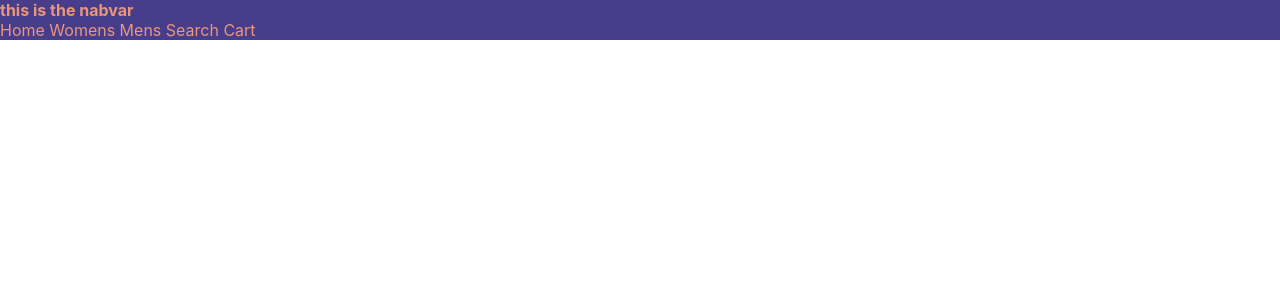
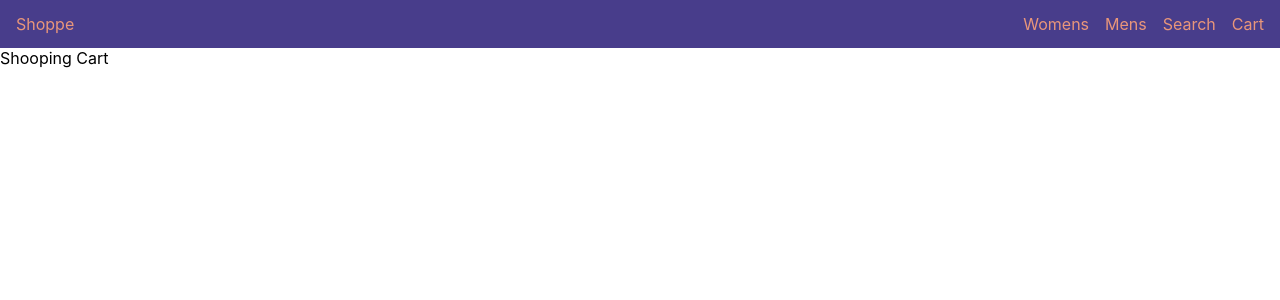
Before and after one commit to pinepplu/shoppe, a React (Create React App) app in the folder shoppe/: page /cart in a window 1280 px wide. Shown: the top 300 px of the page. Built offline with nearby package versions, Linux system fonts and the light colour scheme.

Commit message:
modified navbar

```diff
--- a/shoppe/src/App.js
+++ b/shoppe/src/App.js
@@ -1,10 +1,23 @@
 import './App.css';
 import Navbar from './components/navbar/Navbar';
-import { BrowserRouter as Router, Routes, Route } from 'react-router-dom';
+import { Routes, Route } from 'react-router-dom';
+import Home from './pages/Home'
+import Cart from './pages/Cart'
+import Womens from './pages/Womens'
+import Search from './pages/Search'
+import Mens from './pages/Mens'
 
 function App() {
   return (
-    <Navbar />
+    <><Navbar /><div className='routes'>
+      <Routes>
+        <Route path='/' element={<Home />} />
+        <Route path='/cart' element={<Cart />} />
+        <Route path='/womens' element={<Womens />} />
+        <Route path='/search' element={<Search />} />
+        <Route path='/mens' element={<Mens />} />
+      </Routes>
+    </div></>
   );
 }
 
--- a/shoppe/src/components/navbar/Navbar.css
+++ b/shoppe/src/components/navbar/Navbar.css
@@ -1,4 +1,26 @@
 .navbar-container {
     color: darksalmon;
     background-color: darkslateblue;
+    display: flex;
+    justify-content: space-between;
+    align-items: center;
+    padding: 0 1rem;
+    height: 3rem;
 }
+
+ul {
+    padding: 0;
+    margin: 0;
+    list-style: none;
+    display: flex;
+    gap: 1rem;
+}
+
+a {
+    color: inherit;
+    text-decoration: none;
+}
+
+li:hover {
+    background-color: lavender;
+}
--- a/shoppe/src/components/navbar/Navbar.js
+++ b/shoppe/src/components/navbar/Navbar.js
@@ -1,17 +1,19 @@
 import React from 'react'
 import './Navbar.css'
-//import { Link } from 'react-router-dom'
+import { Link } from 'react-router-dom'
 
 function Navbar() {
   return (
-    <nav className='navbar'>
-        <div className='navbar-container'>
-          <b>this is the nabvar</b>
-          <br></br>
-          Home Womens Mens Search Cart
-        </div>
-    </nav>
-  )
+    <div className='navbar-container'>
+      <Link to='/'>Shoppe</Link>
+      <ul>
+        <li><Link to='/womens'>Womens</Link></li>
+        <li><Link to='/mens'>Mens</Link></li>
+        <li><Link to='/search'>Search</Link></li>
+        <li><Link to='/cart'>Cart</Link></li>
+      </ul>
+    </div>
+  );
 }
 
 export default Navbar
--- a/shoppe/src/index.js
+++ b/shoppe/src/index.js
@@ -2,10 +2,13 @@ import React from 'react';
 import ReactDOM from 'react-dom/client';
 import './index.css';
 import App from './App';
+import { BrowserRouter } from 'react-router-dom';
 
 const root = ReactDOM.createRoot(document.getElementById('root'));
 root.render(
   <React.StrictMode>
-    <App />
+    <BrowserRouter>
+      <App />
+    </BrowserRouter>
   </React.StrictMode>
 );
--- /dev/null
+++ b/shoppe/src/pages/Cart.js
@@ -0,0 +1,9 @@
+import React from 'react'
+
+const Cart = () => {
+  return (
+    <div>Shooping Cart</div>
+  )
+}
+
+export default Cart
--- /dev/null
+++ b/shoppe/src/pages/Home.js
@@ -0,0 +1,9 @@
+import React from 'react'
+
+const Home = () => {
+  return (
+    <div>Home</div>
+  )
+}
+
+export default Home
--- /dev/null
+++ b/shoppe/src/pages/Mens.js
@@ -0,0 +1,9 @@
+import React from 'react'
+
+const Mens = () => {
+  return (
+    <div>Mens</div>
+  )
+}
+
+export default Mens
--- /dev/null
+++ b/shoppe/src/pages/Search.js
@@ -0,0 +1,9 @@
+import React from 'react'
+
+const Search = () => {
+  return (
+    <div>Search</div>
+  )
+}
+
+export default Search
--- /dev/null
+++ b/shoppe/src/pages/Womens.js
@@ -0,0 +1,9 @@
+import React from 'react'
+
+const Womens = () => {
+  return (
+    <div>Womens</div>
+  )
+}
+
+export default Womens
```
